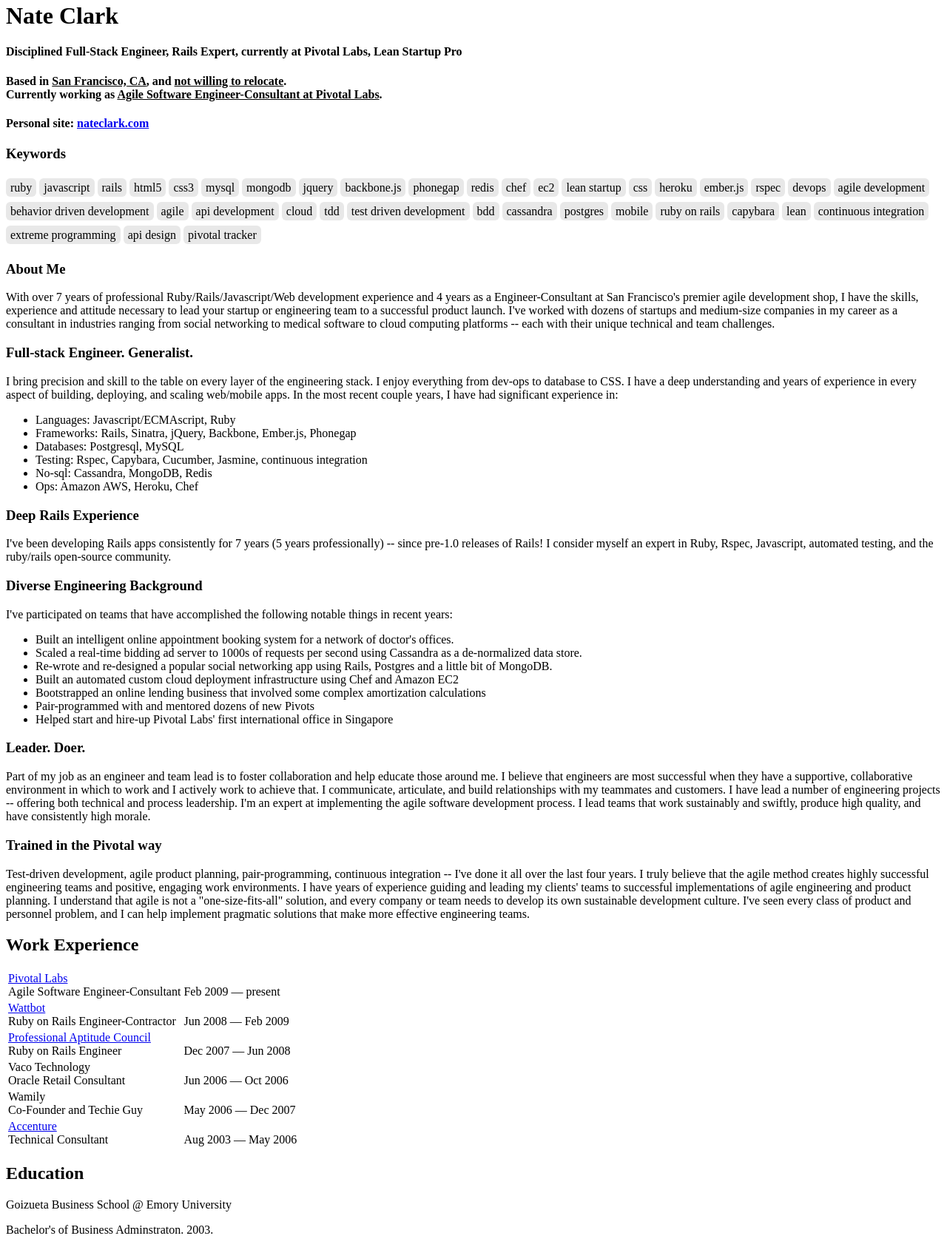
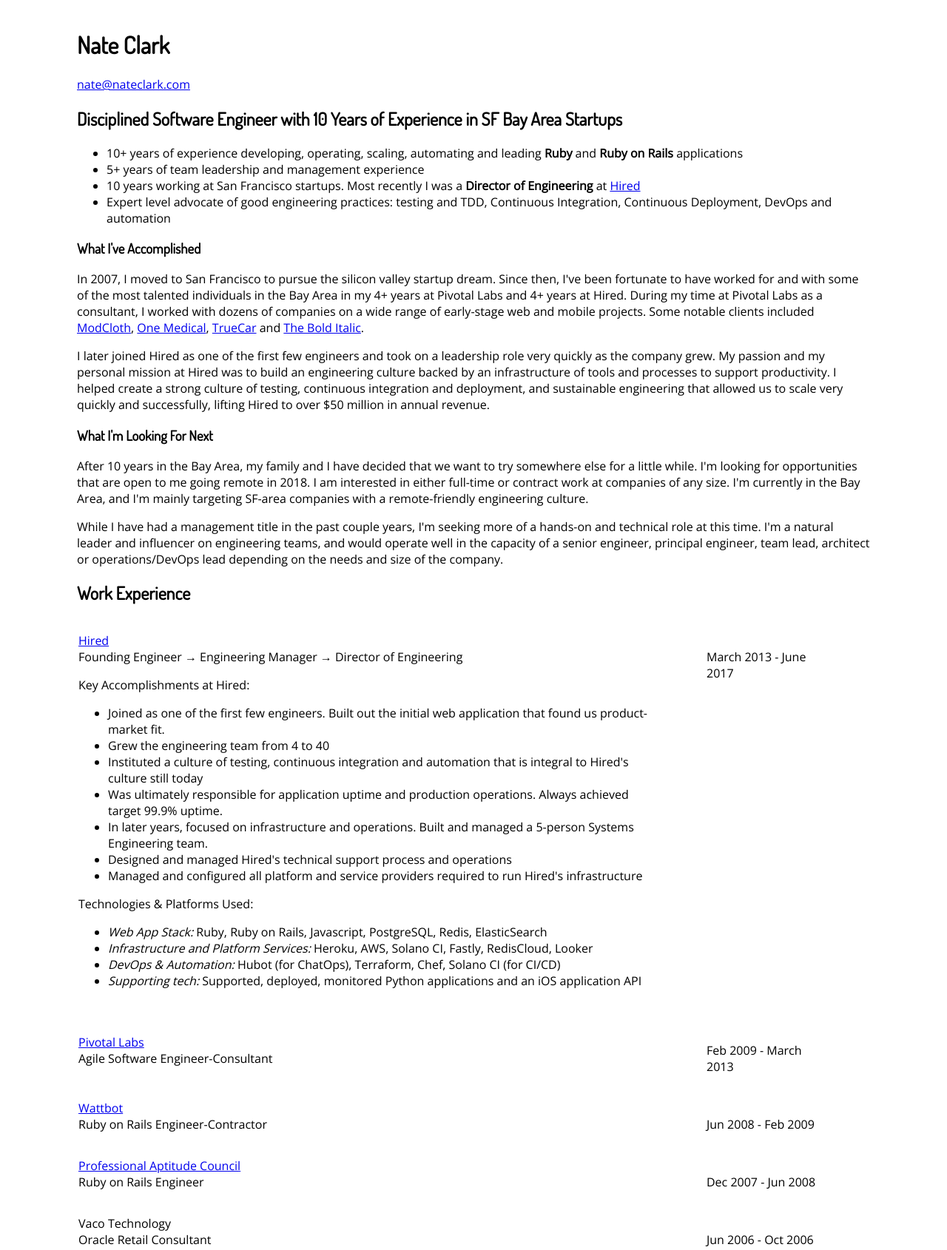
Before and after one commit to heythisisnate/heythisisnate.github.com, a plain HTML site: page resume.html in a window 1280 px wide. Shown: the part 5-1695 px from the top of the page at 74% size. Drawn offline with nearby package versions, Linux system fonts and the light colour scheme.

Commit message:
updating resume

```diff
--- a/resume.html
+++ b/resume.html
@@ -1,7 +1,22 @@
-<html xmlns="http://www.w3.org/1999/html">
+<!DOCTYPE html>
+<html>
 <head>
-  <title>Nate Clark</title>
+  <title>Nate Clark's Résumé</title>
+  <link href="https://fonts.googleapis.com/css?family=Dosis|Open+Sans" rel="stylesheet">
   <style type="text/css">
+    body {
+      font-family: 'Open Sans', sans-serif;
+      padding: 1em 6em;
+    }
+
+    h1, h2, h3, h4 {
+      font-family: 'Dosis', sans-serif;
+    }
+
+    td {
+      padding: 1em 4em 1em 0;
+    }
+
     .profile-tags .label {
       padding: 4px 6px;
       background: #e8e8e8;
@@ -16,128 +31,102 @@
   <h1 class="profile-title">
     Nate Clark
   </h1>
-  <h4 class="profile-heading">
-    Disciplined Full-Stack Engineer, Rails Expert, currently at Pivotal Labs, Lean Startup Pro
-  </h4>
-  <h4 class="profile-subheading mbm">
-    Based in
-    <u>San Francisco, CA</u>,
-    and
-    <u>not willing to relocate</u>.
-    <br>
-    Currently working as <u>Agile Software Engineer-Consultant at Pivotal Labs</u>.
-  </h4>
+  <a href="mailto:nate@nateclark.com">nate@nateclark.com</a>
+  <h2>
+    Disciplined Software Engineer with 10 Years of Experience in SF Bay Area Startups
+  </h2>
+  <p>
+    <ul>
+      <li>
+        10+ years of experience developing, operating, scaling, automating and leading <b>Ruby</b> and <b>Ruby on Rails</b> applications
+      </li>
+      <li>
+        5+ years of team leadership and management experience
+      </li>
+      <li>
+        10 years working at San Francisco startups. Most recently I was a <b>Director of Engineering</b> at <a href="https://hired.com">Hired</a>
+      </li>
+      <li>
+        Expert level advocate of good engineering practices: testing and TDD, Continuous Integration, Continuous Deployment,
+        DevOps and automation
+      </li>
+    </ul>
+  </p>
 
-  <h4>Personal site: <a href="http://nateclark.com">nateclark.com</a></h4>
-  <h3>Keywords</h3>
-  <p class="profile-tags">
-    <span class="label">ruby</span>
-    <span class="label">javascript</span>
-    <span class="label">rails</span>
-    <span class="label">html5</span>
-    <span class="label">css3</span>
-    <span class="label">mysql</span>
-    <span class="label">mongodb</span>
-    <span class="label">jquery</span>
-    <span class="label">backbone.js</span>
-    <span class="label">phonegap</span>
-    <span class="label">redis</span>
-    <span class="label">chef</span>
-    <span class="label">ec2</span>
-    <span class="label">lean startup</span>
-    <span class="label">css</span>
-    <span class="label">heroku</span>
-    <span class="label">ember.js</span>
-    <span class="label">rspec</span>
-    <span class="label">devops</span>
-    <span class="label">agile development</span>
-    <span class="label">behavior driven development</span>
-    <span class="label">agile</span>
-    <span class="label">api development</span>
-    <span class="label">cloud</span>
-    <span class="label">tdd</span>
-    <span class="label">test driven development</span>
-    <span class="label">bdd</span>
-    <span class="label">cassandra</span>
-    <span class="label">postgres</span>
-    <span class="label">mobile</span>
-    <span class="label"> ruby on rails</span>
-    <span class="label">capybara</span>
-    <span class="label">lean</span>
-    <span class="label">continuous integration </span>
-    <span class="label">extreme programming</span>
-    <span class="label">api design</span>
-    <span class="label">pivotal tracker</span>
-  </p>
 </div>
 
-<h3>About Me</h3>
-<p>With over 7 years of professional Ruby/Rails/Javascript/Web development experience and 4 years as a
-  Engineer-Consultant at San Francisco's premier agile development shop, I have the skills, experience and attitude
-  necessary to lead your startup or engineering team to a successful product launch. I've worked with dozens of startups
-  and medium-size companies in my career as a consultant in industries ranging from social networking to medical
-  software to cloud computing platforms -- each with their unique technical and team challenges.</p>
+<h3>What I've Accomplished</h3>
+<p>
+  In 2007, I moved to San Francisco to pursue the silicon valley startup dream. Since then, I've been fortunate to have
+  worked for and with some of the most talented individuals in the Bay Area in my 4+ years at Pivotal Labs and 4+
+  years at Hired. During my time at Pivotal Labs as a consultant, I worked with dozens of companies on a wide range of
+  early-stage web and mobile projects. Some notable clients included <a href="https://modcloth.com" target="_blank">ModCloth</a>,
+  <a href="http://onemedical.com" target="_blank">One Medical</a>, <a href="https://truecar.com" target="_blank">TrueCar</a>
+  and <a href="https://thebolditalic.com" target="_blank">The Bold Italic</a>.
+</p>
+<p>
+  I later joined Hired as one of the first few engineers and took on a leadership role very quickly as the company grew.
+  My passion and my personal mission at Hired was to build an engineering culture backed by an infrastructure of tools and
+  processes to support productivity. I helped create a strong culture of testing, continuous integration and deployment,
+  and sustainable engineering that allowed us to scale very quickly and successfully, lifting Hired to over $50
+  million in annual revenue.
+</p>
 
-<h3>Full-stack Engineer. Generalist.</h3>
-
-<p>I bring precision and skill to the table on every layer of the engineering stack. I enjoy everything from dev-ops to
-  database to CSS. I have a deep understanding and years of experience in every aspect of building, deploying, and
-  scaling web/mobile apps. In the most recent couple years, I have had significant experience in:</p>
-
-<ul>
-  <li>Languages: Javascript/ECMAscript, Ruby</li>
-  <li>Frameworks: Rails, Sinatra, jQuery, Backbone, Ember.js, Phonegap</li>
-  <li>Databases: Postgresql, MySQL</li>
-  <li>Testing: Rspec, Capybara, Cucumber, Jasmine, continuous integration</li>
-  <li>No-sql: Cassandra, MongoDB, Redis</li>
-  <li>Ops: Amazon AWS, Heroku, Chef</li>
-</ul>
-
-<h3>Deep Rails Experience</h3>
-
-<p>I've been developing Rails apps consistently for 7 years (5 years professionally) -- since pre-1.0 releases of Rails!
-  I consider myself an expert in Ruby, Rspec, Javascript, automated testing, and the ruby/rails open-source
-  community.</p>
-
-<h3>Diverse Engineering Background</h3>
-
-<p>I've participated on teams that have accomplished the following notable things in recent years:</p>
-
-<ul>
-  <li>Built an intelligent online appointment booking system for a network of doctor's offices.</li>
-  <li>Scaled a real-time bidding ad server to 1000s of requests per second using Cassandra as a de-normalized data
-    store.
-  </li>
-  <li>Re-wrote and re-designed a popular social networking app using Rails, Postgres and a little bit of MongoDB.</li>
-  <li>Built an automated custom cloud deployment infrastructure using Chef and Amazon EC2</li>
-  <li>Bootstrapped an online lending business that involved some complex amortization calculations</li>
-  <li>Pair-programmed with and mentored dozens of new Pivots</li>
-  <li>Helped start and hire-up Pivotal Labs' first international office in Singapore</li>
-</ul>
-
-<h3>Leader. Doer.</h3>
-
-<p>Part of my job as an engineer and team lead is to foster collaboration and help educate those around me. I believe
-  that engineers are most successful when they have a supportive, collaborative environment in which to work and I
-  actively work to achieve that. I communicate, articulate, and build relationships with my teammates and customers. I
-  have lead a number of engineering projects -- offering both technical and process leadership. I'm an expert at
-  implementing the agile software development process. I lead teams that work sustainably and swiftly, produce high
-  quality, and have consistently high morale.</p>
-
-<h3>Trained in the Pivotal way</h3>
-
-<p>Test-driven development, agile product planning, pair-programming, continuous integration -- I've done it all over
-  the last four years. I truly believe that the agile method creates highly successful engineering teams and positive,
-  engaging work environments. I have years of experience guiding and leading my clients' teams to successful
-  implementations of agile engineering and product planning. I understand that agile is not a "one-size-fits-all"
-  solution, and every company or team needs to develop its own sustainable development culture. I've seen every class of
-  product and personnel problem, and I can help implement pragmatic solutions that make more effective engineering
-  teams.</p>
+<h3>What I'm Looking For Next</h3>
+<p>
+  After 10 years in the Bay Area, my family and I have decided that we want to try somewhere else for a little while. I'm
+  looking for opportunities that are open to me going remote in 2018. I am interested in either full-time or
+  contract work at companies of any size. I'm currently in the Bay Area, and I'm mainly targeting SF-area companies with
+  a remote-friendly engineering culture.
+</p>
+<p>
+  While I have had a management title in the past couple years, I'm seeking more of a hands-on and technical role at this
+  time. I'm a natural leader and influencer on engineering teams, and would operate well in the capacity
+  of a senior engineer, principal engineer, team lead, architect or operations/DevOps lead depending on the needs and size
+  of the company.
+</p>
 
 
 <h2>Work Experience</h2>
 <table class="table is-mini">
   <tbody>
+  <tr>
+    <td>
+      <a href="http://hired.com">Hired</a>
+      <div class="muted mrl">
+        <div class="icon-position"></div>
+        Founding Engineer → Engineering Manager → Director of Engineering
+      </div>
+      <div>
+        <p>
+          Key Accomplishments at Hired:
+          <ul>
+            <li>Joined as one of the first few engineers. Built out the initial web application that found us product-market fit.</li>
+            <li>Grew the engineering team from 4 to 40</li>
+            <li>Instituted a culture of testing, continuous integration and automation that is integral to Hired's culture still today</li>
+            <li>Was ultimately responsible for application uptime and production operations. Always achieved target 99.9% uptime.</li>
+            <li>In later years, focused on infrastructure and operations. Built and managed a 5-person Systems Engineering team.</li>
+            <li>Designed and managed Hired's technical support process and operations</li>
+            <li>Managed and configured all platform and service providers required to run Hired's infrastructure</li>
+          </ul>
+          Technologies & Platforms Used:
+          <ul>
+            <li><i>Web App Stack:</i> Ruby, Ruby on Rails, Javascript, PostgreSQL, Redis, ElasticSearch</li>
+            <li><i>Infrastructure and Platform Services:</i> Heroku, AWS, Solano CI, Fastly, RedisCloud, Looker</li>
+            <li><i>DevOps & Automation:</i> Hubot (for ChatOps), Terraform, Chef, Solano CI (for CI/CD)</li>
+            <li><i>Supporting tech:</i> Supported, deployed, monitored Python applications and an iOS application API</li>
+          </ul>
+        </p>
+      </div>
+    </td>
+    <td valign="top">
+      <div>&nbsp;</div>
+      <div class="muted">
+        <div class="icon-date"></div>
+        March 2013 - June 2017
+      </div>
+    </td>
+  </tr>
   <tr>
     <td>
       <a href="http://pivotallabs.com">Pivotal Labs</a>
@@ -146,11 +135,11 @@
         Agile Software Engineer-Consultant
       </div>
     </td>
-    <td>
+    <td valign="top">
       <div>&nbsp;</div>
       <div class="muted">
         <div class="icon-date"></div>
-        Feb 2009 &mdash; present
+        Feb 2009 - March 2013
       </div>
     </td>
   </tr>
@@ -166,7 +155,7 @@
       <div>&nbsp;</div>
       <div class="muted">
         <div class="icon-date"></div>
-        Jun 2008 &mdash; Feb 2009
+        Jun 2008 - Feb 2009
       </div>
     </td>
   </tr>
@@ -182,7 +171,7 @@
       <div>&nbsp;</div>
       <div class="muted">
         <div class="icon-date"></div>
-        Dec 2007 &mdash; Jun 2008
+        Dec 2007 - Jun 2008
       </div>
     </td>
   </tr>
@@ -198,7 +187,7 @@
       <div>&nbsp;</div>
       <div class="muted">
         <div class="icon-date"></div>
-        Jun 2006 &mdash; Oct 2006
+        Jun 2006 - Oct 2006
       </div>
     </td>
   </tr>
@@ -214,7 +203,7 @@
       <div>&nbsp;</div>
       <div class="muted">
         <div class="icon-date"></div>
-        May 2006 &mdash; Dec 2007
+        May 2006 - Dec 2007
       </div>
     </td>
   </tr>
@@ -230,7 +219,7 @@
       <div>&nbsp;</div>
       <div class="muted">
         <div class="icon-date"></div>
-        Aug 2003 &mdash; May 2006
+        Aug 2003 - May 2006
       </div>
     </td>
   </tr>
```
